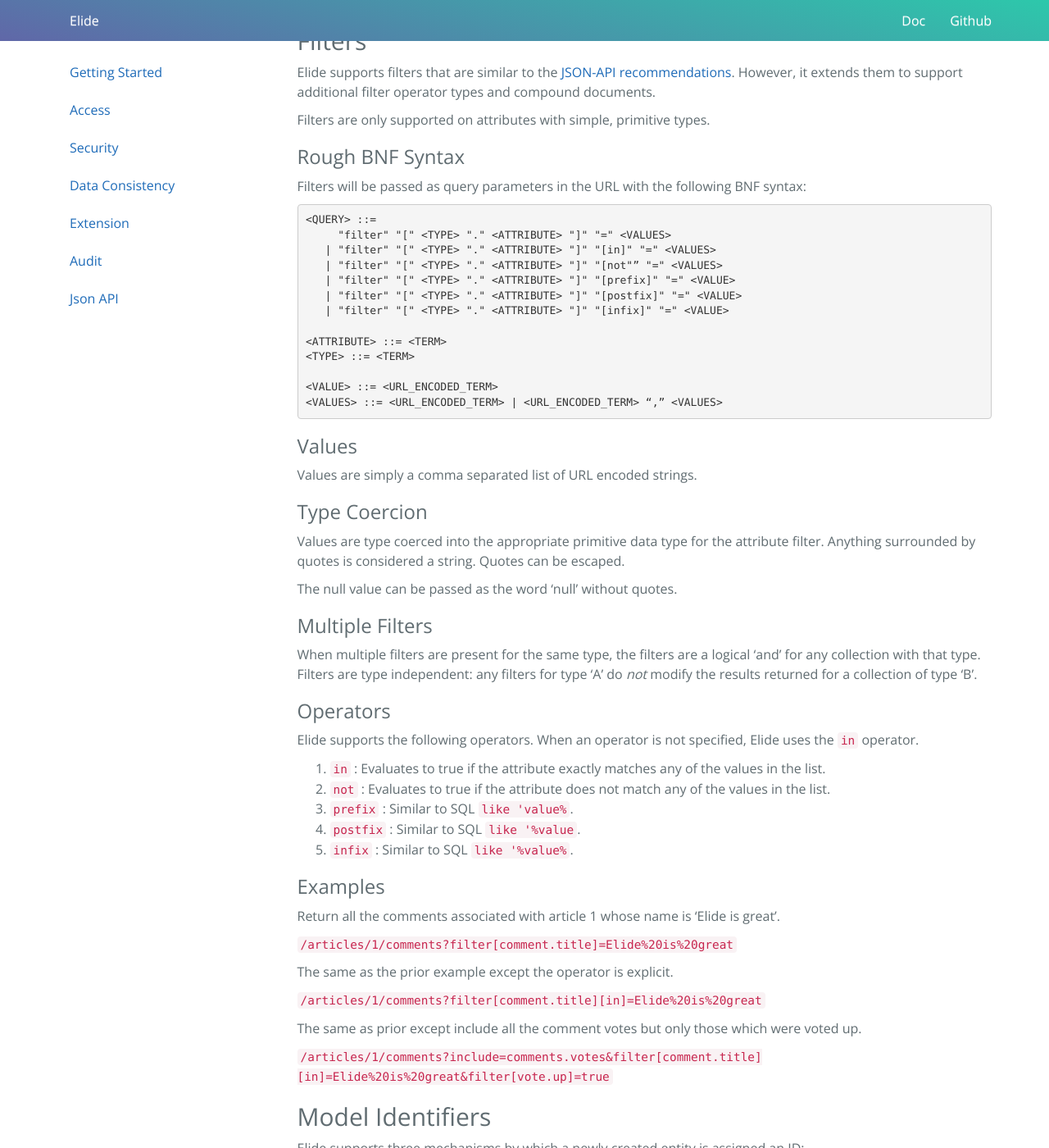
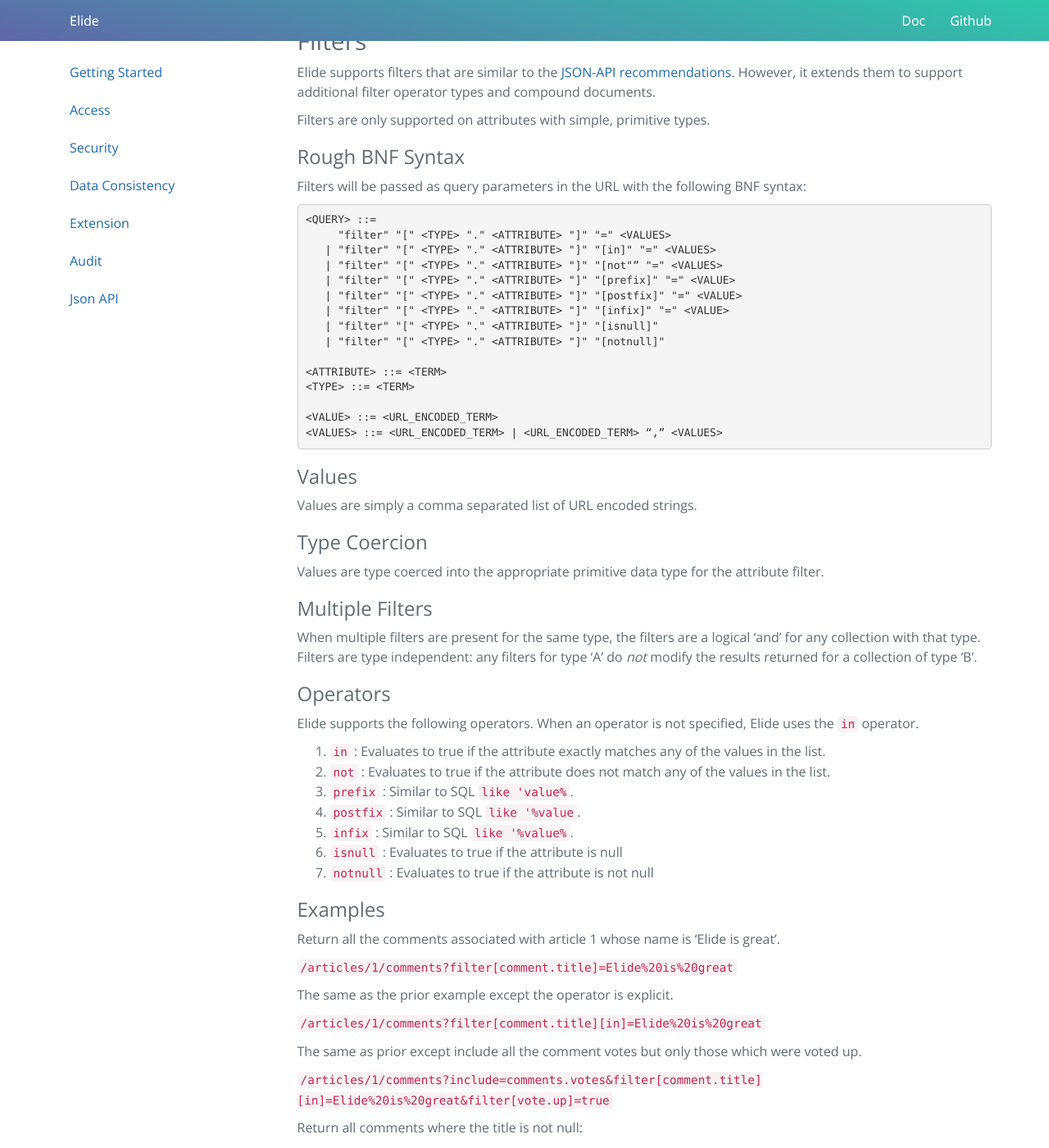
Before and after one commit to yahoo/elide-doc, a Jekyll site: the page built from pages/guide/07-jsonapi.md, in a window 1280 px wide and 1400 px high, scrolled down 472 px. Shown: the whole window at 82% size. Built offline with Jekyll 4.4.1, drawn with Linux system fonts in a browser that asks for light colours; nearby versions of some CDN libraries; Markdown is read by kramdown in place of the engine named in the settings; some of the changed text lies outside the part shown.

Commit message:
document null filters

```diff
--- a/pages/guide/07-jsonapi.md
+++ b/pages/guide/07-jsonapi.md
@@ -37,6 +37,8 @@
    | "filter" "[" <TYPE> "." <ATTRIBUTE> "]" "[prefix]" "=" <VALUE>
    | "filter" "[" <TYPE> "." <ATTRIBUTE> "]" "[postfix]" "=" <VALUE>
    | "filter" "[" <TYPE> "." <ATTRIBUTE> "]" "[infix]" "=" <VALUE>
+   | "filter" "[" <TYPE> "." <ATTRIBUTE> "]" "[isnull]"
+   | "filter" "[" <TYPE> "." <ATTRIBUTE> "]" "[notnull]"
 
 <ATTRIBUTE> ::= <TERM>
 <TYPE> ::= <TERM>
@@ -50,9 +52,6 @@
 
 ### Type Coercion
 Values are type coerced into the appropriate primitive data type for the attribute filter.
-Anything surrounded by quotes is considered a string.  Quotes can be escaped.
-
-The null value can be passed as the word ‘null’ without quotes.
 
 ### Multiple Filters
 When multiple filters are present for the same type, the filters are a logical ‘and’ for any collection with
@@ -68,6 +67,8 @@
 1. `prefix` : Similar to SQL `like 'value%`.
 1. `postfix` : Similar to SQL `like '%value`.
 1. `infix` : Similar to SQL `like '%value%`.
+1. `isnull` : Evaluates to true if the attribute is null
+1. `notnull` : Evaluates to true if the attribute is not null
 
 ### Examples
 
@@ -82,6 +83,14 @@
 The same as prior except include all the comment votes but only those which were voted up.
 
 `/articles/1/comments?include=comments.votes&filter[comment.title][in]=Elide%20is%20great&filter[vote.up]=true`
+
+Return all comments where the title is not null:
+
+`/articles/1/comments?filter[comment.title][notnull]`
+
+Return all comments posted by anonymous people:
+
+`/articles/1/comments?filter[comment.author][isnull]`
 
 ## Model Identifiers
 
```
